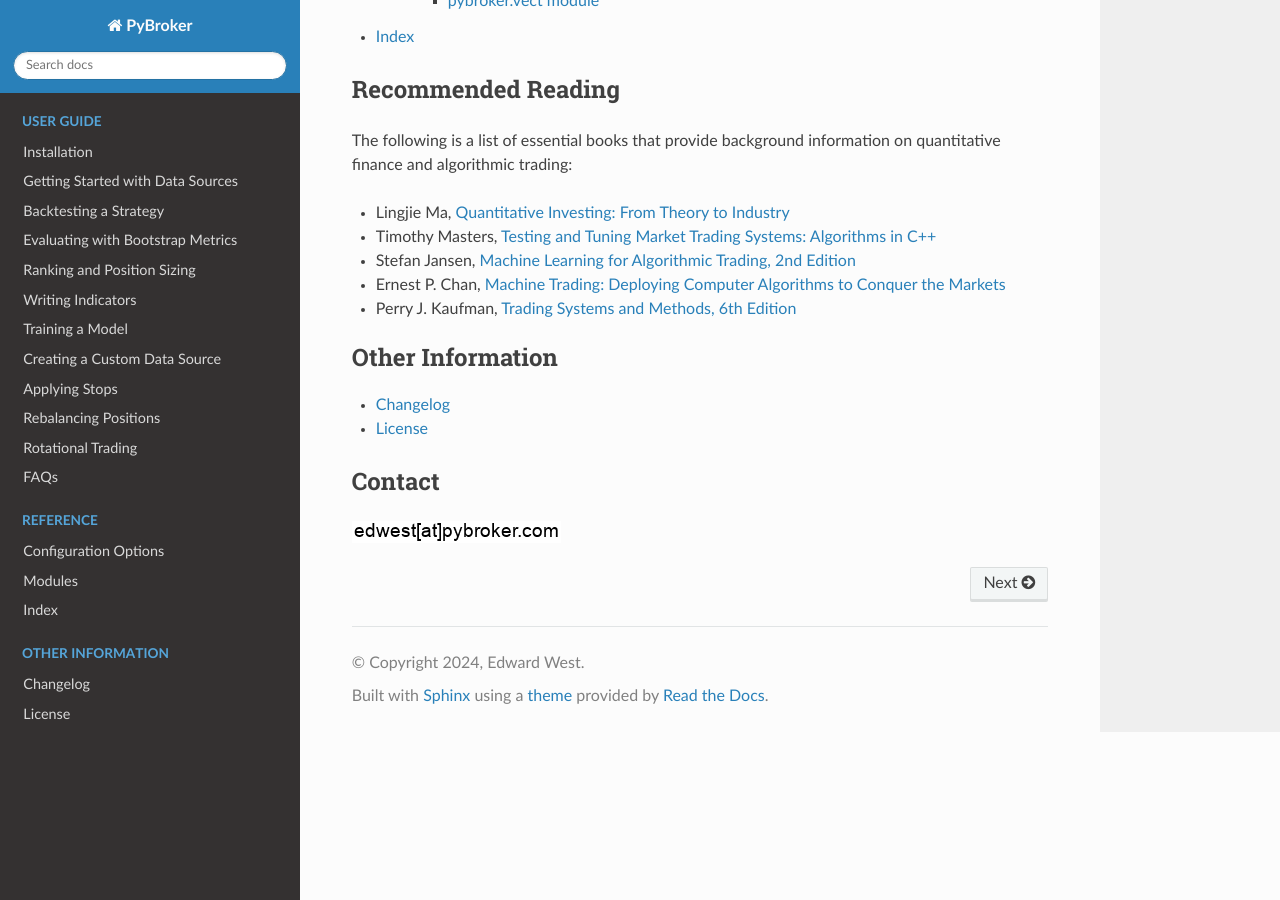
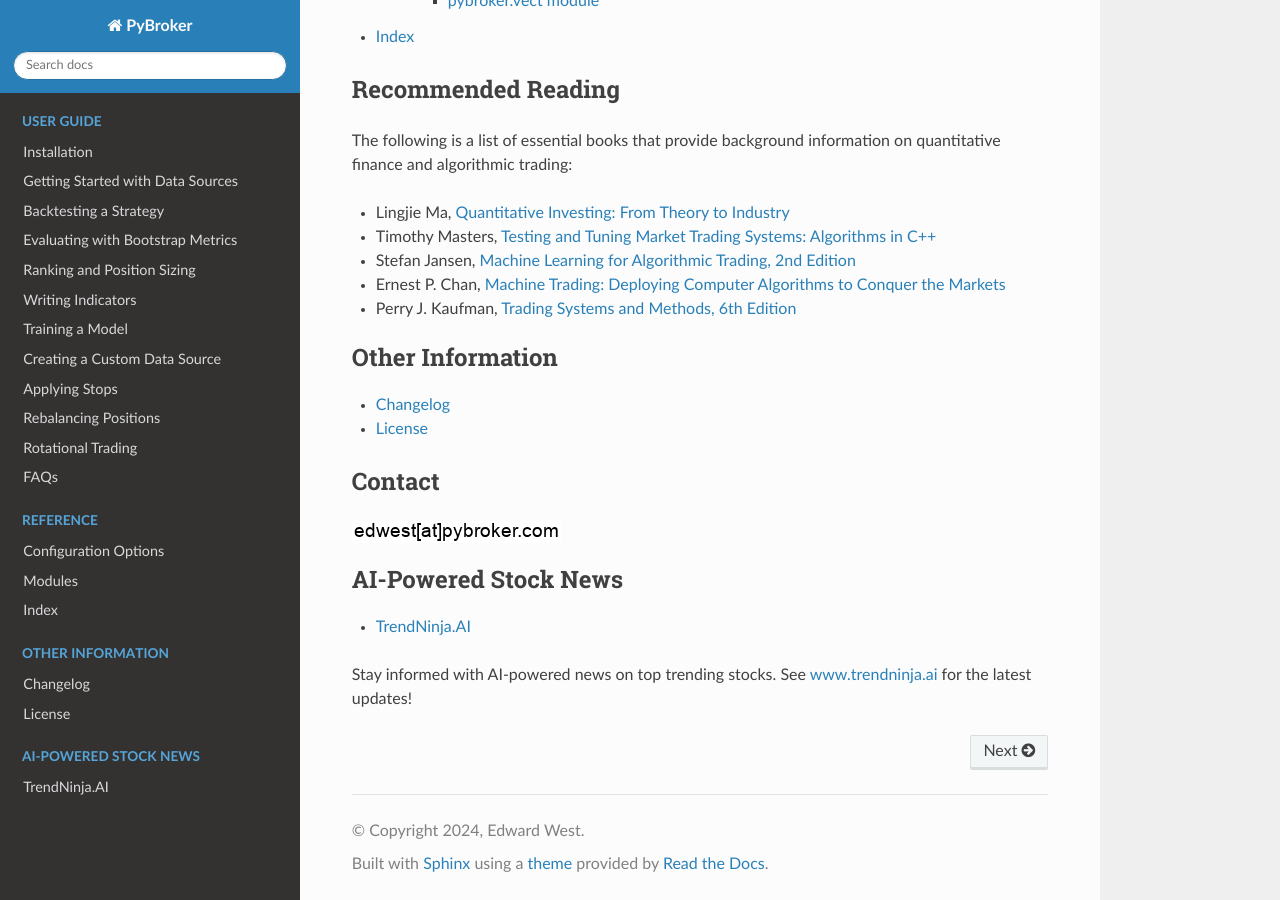
Before and after one commit to edtechre/pybroker, a Sphinx documentation site: the page built from docs/source/index.rst, in a window 1280 px wide and 900 px high, scrolled down 3141 px. Built offline with Sphinx 7.4.7 and the Read the Docs theme 2.0.0, drawn with Linux system fonts in a browser that asks for light colours.

Commit message:
Update index.rst

```diff
--- a/docs/source/index.rst
+++ b/docs/source/index.rst
@@ -202,3 +202,10 @@ Contact
 =======
 
 .. image:: _static/email-image.png
+
+.. toctree::
+   :caption: AI-Powered Stock News
+
+   TrendNinja.AI <https://www.trendninja.ai>
+
+Stay informed with AI-powered news on top trending stocks. See `www.trendninja.ai <https://www.trendninja.ai>`_ for the latest updates!
```
